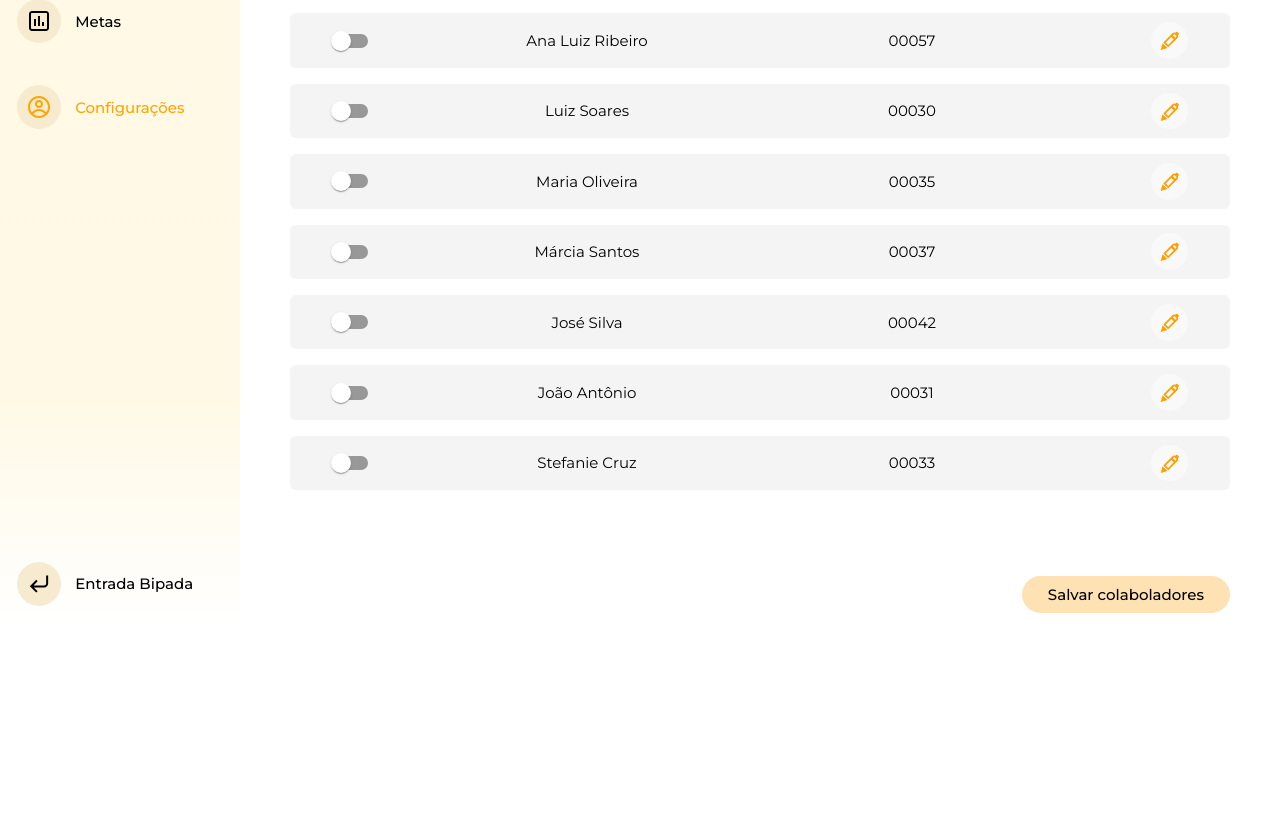
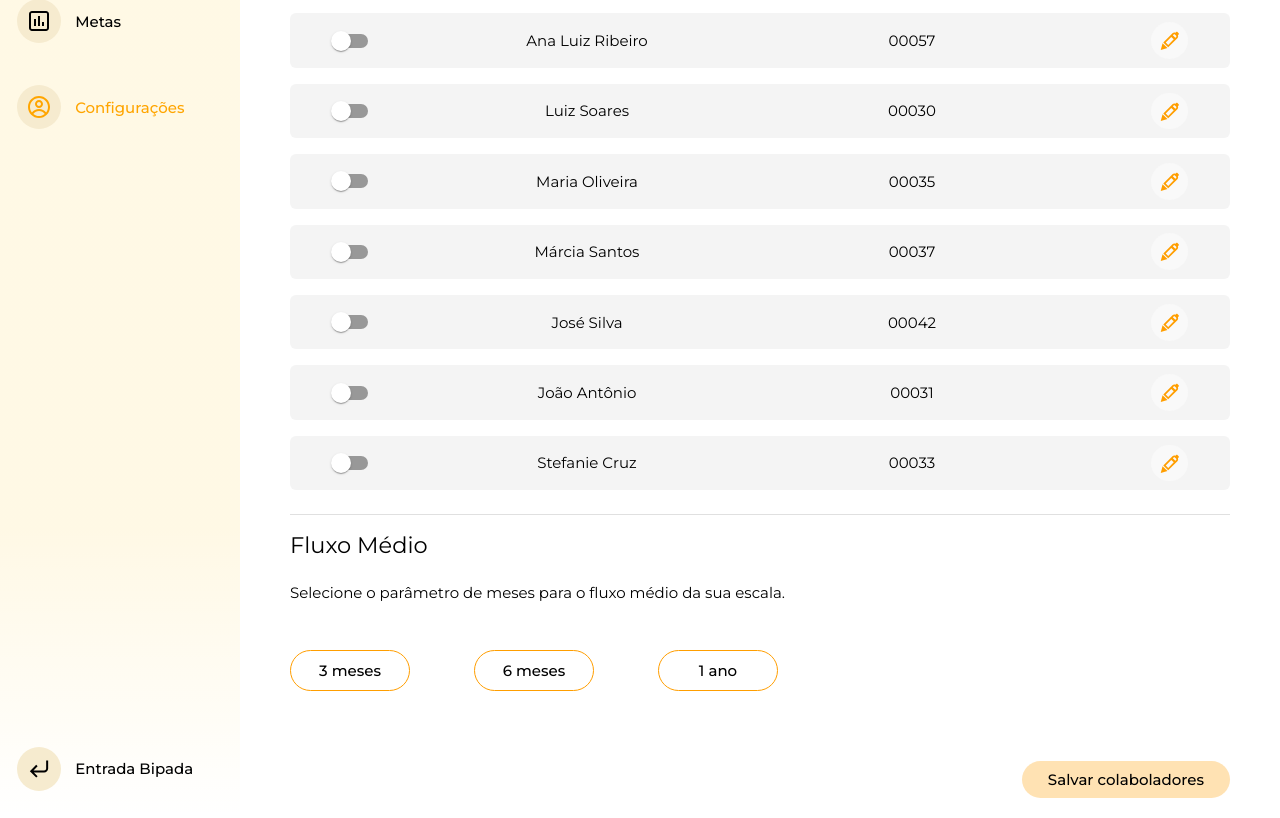
Before and after one commit to Wilianbps/App-Natura-Escalas-e-Metas-Frontend, a React (Vite) app: page /configuracoes in a window 1280 px wide. Shown: the part 289-1107 px from the top of the page. Before the commit the page ends 922 px from the top, so only its background shows below. Built offline with nearby package versions, Linux system fonts and the light colour scheme.

Commit message:
feat: add scale flow in footer of the page settings

```diff
--- a/src/pages/Employees/index.tsx
+++ b/src/pages/Employees/index.tsx
@@ -1,4 +1,4 @@
-import { Switch } from '@mui/material'
+import { Divider, Switch } from '@mui/material'
 import { useState } from 'react'
 import { CgPen } from 'react-icons/cg'
 
@@ -6,7 +6,7 @@ import { Button } from '@/components/Button'
 
 import ModalEditEmployee from './componentes/ModalEditEmployee'
 import { employess } from './employees'
-import { Container } from './styles'
+import { Container, ScaleFlowContainer } from './styles'
 
 export function Employees() {
   const [openModalEditEmpoyee, setOpenModalEditEmpoyee] = useState(false)
@@ -54,6 +54,31 @@ export function Employees() {
           ))}
         </tbody>
       </table>
+      <Divider component="div" role="presentation" />
+      <ScaleFlowContainer>
+        <header>
+          <h2>Fluxo Médio</h2>
+        </header>
+        <section>
+          <p>
+            Selecione o parâmetro de meses para o fluxo médio da sua escala.
+          </p>
+        </section>
+        <section className="buttons-flow">
+          <section>
+            <input type="radio" name="flow" id="month3" />
+            <label htmlFor="month3">3 meses</label>
+          </section>
+          <section>
+            <input type="radio" name="flow" id="month6" />
+            <label htmlFor="month6">6 meses</label>
+          </section>
+          <section>
+            <input type="radio" name="flow" id="year1" />
+            <label htmlFor="year1">1 ano</label>
+          </section>
+        </section>
+      </ScaleFlowContainer>
       <footer>
         <Button text="Salvar colaboladores" color="#000" bgColor="#ffe2b3" />
       </footer>
--- a/src/pages/Employees/styles.ts
+++ b/src/pages/Employees/styles.ts
@@ -14,6 +14,7 @@ export const Container = styled.section`
     border-collapse: separate;
     border-spacing: 0 1rem;
     margin-top: 1.5rem;
+    margin-bottom: 0.5rem;
 
     thead {
       td {
@@ -70,3 +71,45 @@ export const Container = styled.section`
     margin-top: 4.375rem;
   }
 `
+
+export const ScaleFlowContainer = styled.section`
+  margin-top: 1rem;
+  > header {
+    h2 {
+      font-weight: 400;
+    }
+  }
+  section {
+    margin-top: 1.5rem;
+    &.buttons-flow {
+      display: flex;
+      align-items: center;
+      gap: 4rem;
+
+      > section {
+        input[type='radio'] {
+          display: none;
+        }
+        > label {
+          width: 120px; /* Você pode ajustar este valor conforme necessário */
+          text-align: center;
+          display: block;
+        }
+
+        > input[type='radio'] + label {
+          border-radius: 50px;
+          background-color: transparent;
+          font-weight: 500;
+          border: 1px solid ${(props) => props.theme.orangeDark};
+          padding: 10px 15px;
+          cursor: pointer;
+        }
+
+        input[type='radio']:checked + label {
+          background-color: ${(props) => props.theme.orangeMedium};
+          color: #fff;
+        }
+      }
+    }
+  }
+`
```
